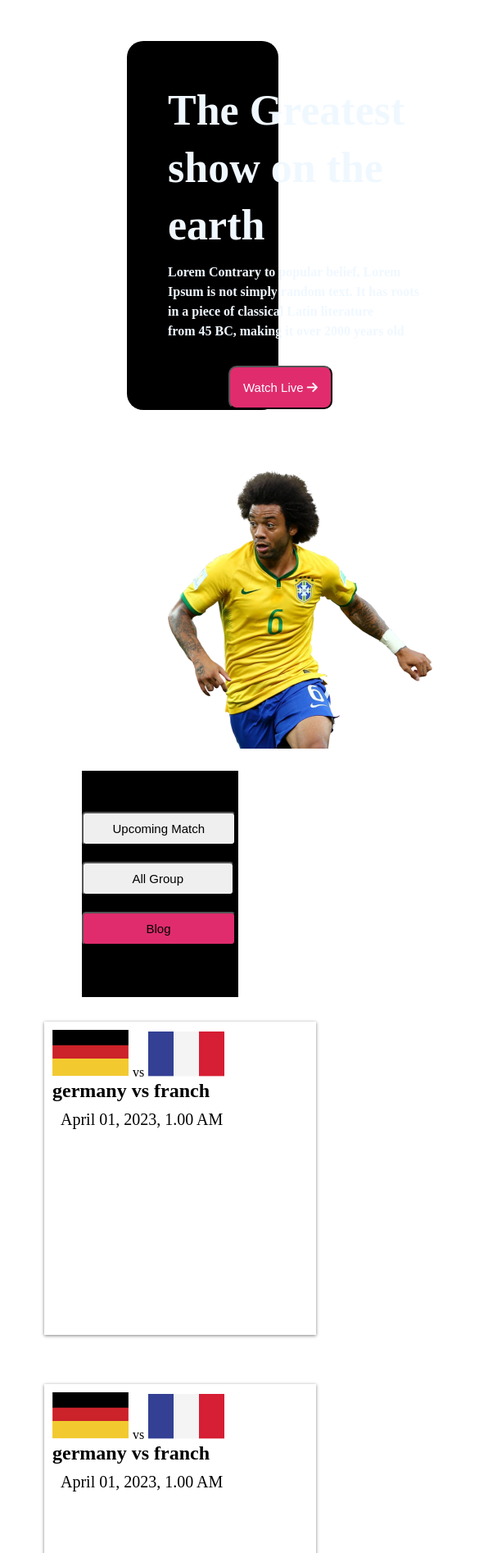
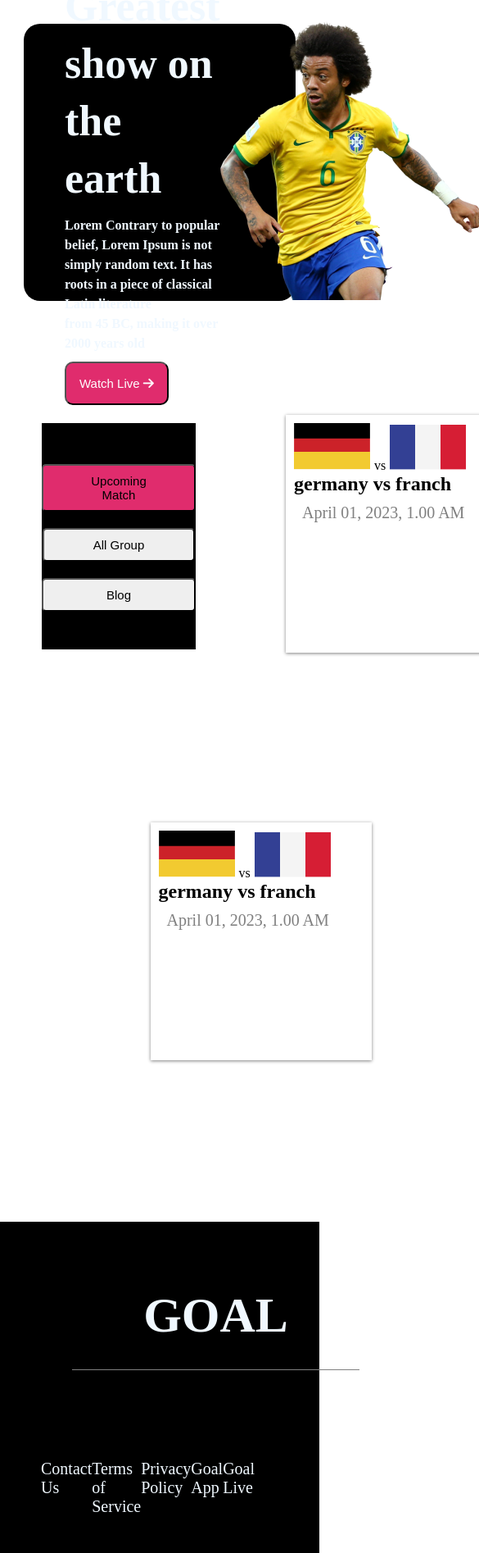
Before and after one commit to Rakib011110/assignment-2, a plain HTML site: page web2.html in a window 390 px wide. Shown: the top 1894 px of the page at 82% size, 585 px wide, since content can reach past the window. Drawn offline with Linux system fonts and the light colour scheme; a web font is replaced by a local one.

Commit message:
commit added

```diff
--- a/style.css
+++ b/style.css
@@ -75,6 +75,11 @@
 
 }
 
+.top-button:hover {
+    background: orangered;
+}
+
+
 
 
 
@@ -113,6 +118,12 @@
     border-radius: 5px;
 }
 
+.mid-btn1 button:hover {
+    background-color: #E02C6D;
+
+}
+
+
 .mid-btn2 button {
     padding: 10px 60px;
     margin-top: 20px;
@@ -120,12 +131,21 @@
 
 }
 
+.mid-btn2 button:hover {
+    background-color: #E02C6D;
+
+}
+
+
 .mid-btn3 button {
     padding: 10px 77px;
     margin-top: 20px;
     border-radius: 5px;
     background-color: #E02C6D;
 }
+
+
+
 
 .blog-img {
     display: flex;
@@ -175,8 +195,8 @@
 .blog-img2 {
     display: flex;
     justify-content: space-evenly;
-    padding: 37px;
-    margin-left: 247px;
+    padding: 31px;
+    margin-left: 300px;
     margin-top: -50px;
     border-radius: 10px;
 
@@ -187,7 +207,7 @@
     display: flex;
     justify-content: space-evenly;
     padding: 37px;
-    margin-left: 247px;
+    margin-left: 300px;
     margin-top: -90px;
     border-radius: 10px;
 
@@ -218,7 +238,7 @@
 
 .footer-div {
     text-align: center;
-    height: 100px;
+    height: 104px;
     width: 95%;
     margin-left: 50px;
     box-shadow: 0px 1px 0px 0px grey;
@@ -267,7 +287,8 @@ nav a {
     .top-section {
         display: grid;
         grid-template-columns: repeat(1, 1fr);
-        margin-left: 155px;
+        margin-left: -20px;
+        width: 100%;
     }
 
     .top-botton {
@@ -341,6 +362,7 @@ nav a {
     .footer-section {
         flex-direction: column;
         align-items: flex-end;
+        margin: 0;
 
 
     }
@@ -352,7 +374,7 @@ nav a {
     nav {
         flex-direction: column;
         align-items: flex-end;
-        margin: 70px;
+        margin: 26px;
 
     }
 }
--- a/web2.html
+++ b/web2.html
@@ -7,7 +7,7 @@
     <meta name="viewport" content="width=device-width, initial-scale=1.0">
     <script src="https://kit.fontawesome.com/7c6968961c.js" crossorigin="anonymous"></script>
 
-    <link rel="stylesheet" href="style.css">
+    <link rel="stylesheet" href="web3.css">
 
     <title>Football</title>
 </head>
@@ -89,7 +89,9 @@
                 <span>vs</span> <span><img src="./Flag.png" alt=""></span>
 
                 <h1>germany vs franch</h1>
-                <p>April 01, 2023, 1.00 AM</p>
+                <p class="match-date">April 01, 2023, 1.00 AM</p>
+
+
 
 
             </div>
--- a/web3.css
+++ b/web3.css
@@ -8,20 +8,20 @@
 
 /* ===========top-section-style======= */
 .top-section {
+
+
     display: flex;
-
     justify-content: space-around;
     padding: 50px;
     background-color: black;
-    height: 300px;
-    margin: 50px;
-    padding: 50px;
+    height: 238px;
+    margin: 29px;
+    padding: -1px;
     border-radius: 20px;
-    align-items: flex-end;
+    align-items: center;
+}
 
 
-
-}
 
 
 .top-h2 {
@@ -55,7 +55,13 @@
     border-radius: 10px;
     margin-top: 10px;
 
+
 }
+
+.top-button:hover {
+    background: orangered;
+}
+
 
 .top-button a {
     color: white;
@@ -85,10 +91,13 @@
 
 .mid-btn {
     height: 276px;
-    margin-top: 40px;
+    margin-top: 120px;
 
     background: black;
-    width: 191px
+    width: 250px;
+    text-align: center;
+    margin-left: 51px;
+
 }
 
 
@@ -113,10 +122,20 @@
 
 }
 
+.mid-btn2 button:hover {
+    background-color: #E02C6D;
+
+}
+
 .mid-btn3 button {
     padding: 10px 77px;
     margin-top: 20px;
     border-radius: 5px;
+}
+
+.mid-btn3 button:hover {
+    background-color: #E02C6D;
+
 }
 
 .blog-img {
@@ -131,9 +150,10 @@
     align-items: center;
     margin: 30px;
     box-shadow: 0px 1px 4px 0px gray;
-    height: 200px;
+    height: 270px;
     width: 250px;
-    left: 476px;
+
+    margin: 110px;
 
 
 
@@ -155,18 +175,22 @@
     padding: 10px;
 }
 
+.blog-img p {
+    color: gray;
+}
+
 
 
 
 /* ---more-section--- */
 .blog-img2 {
     display: flex;
-    justify-content: space-evenly;
+
     padding: 37px;
     margin-left: 247px;
     margin-top: -50px;
     border-radius: 10px;
-
+    justify-content: center;
 }
 
 
@@ -195,8 +219,8 @@
 .footer-div {
     text-align: center;
     height: 100px;
-    width: 100%;
-    margin-left: 50px;
+    width: 90%;
+    margin-left: 88px;
     box-shadow: 0px 1px 0px 0px grey;
 }
 
@@ -205,7 +229,7 @@ nav {
     justify-content: space-around;
     margin-top: 60px;
     padding: 50px;
-
+    margin-right: 80px;
 
 }
 
@@ -213,6 +237,7 @@ nav a {
     text-decoration: none;
     color: aliceblue;
     font-size: 20px;
+
 
 }
 
```
